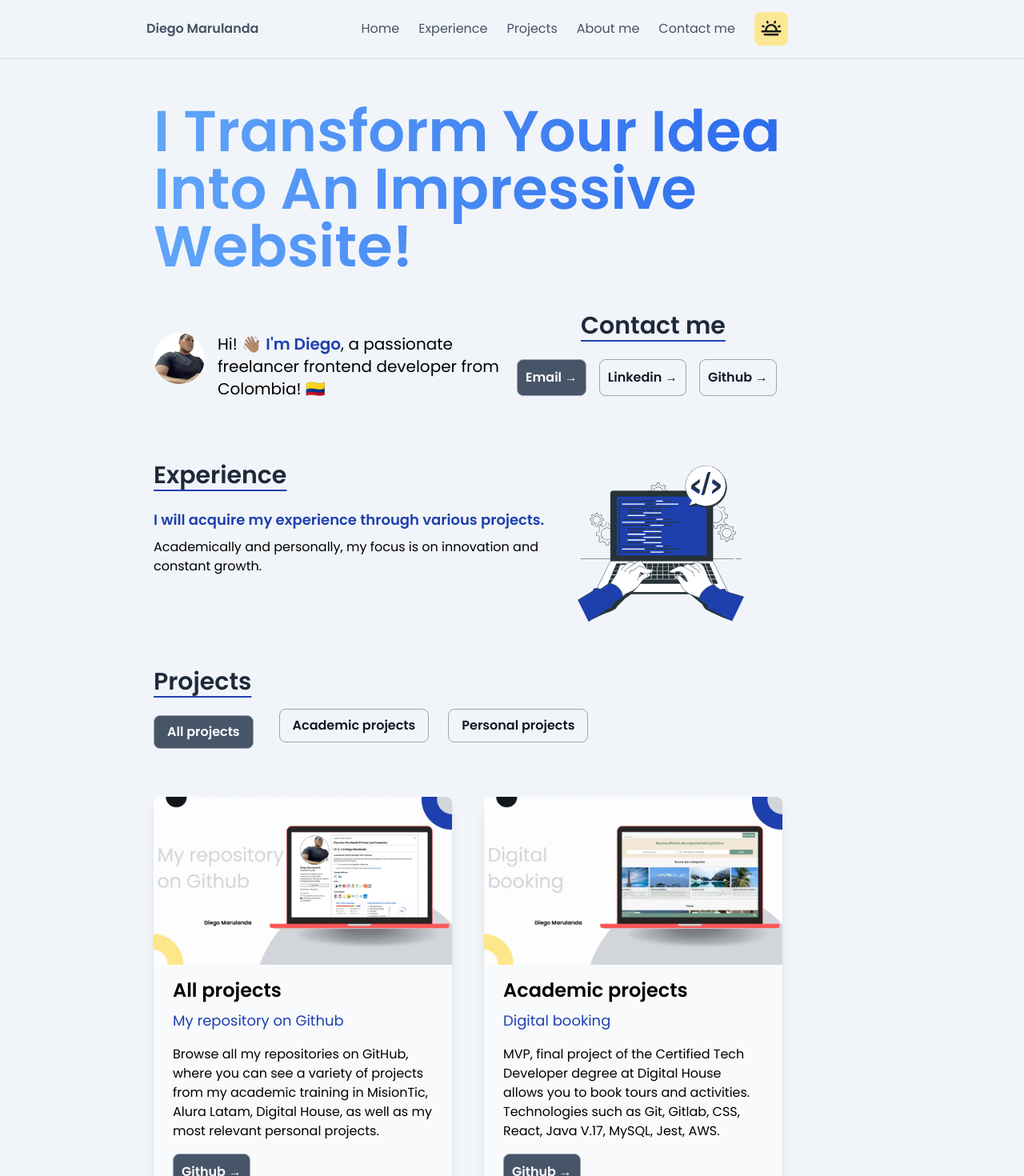
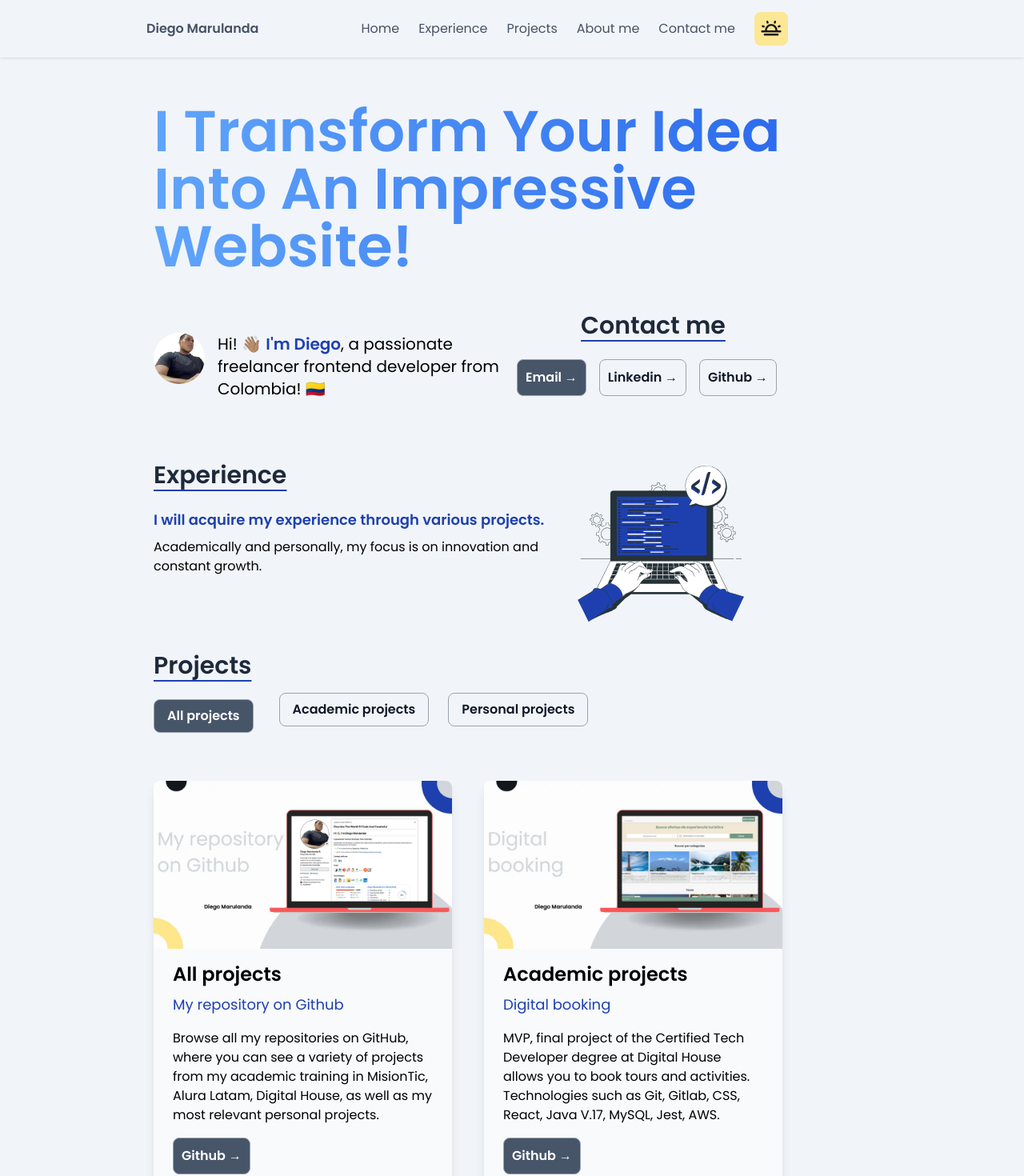
Before and after one commit to DiegoMarulandaB/Portfolio, a Next.js app: page / in a window 1280 px wide. Shown: the top 1470 px of the page at 80% size. Built offline with nearby package versions, Linux system fonts and the light colour scheme.

Commit message:
refactor: :sparkles: add new size

```diff
--- a/src/components/Projects/Projects.tsx
+++ b/src/components/Projects/Projects.tsx
@@ -5,7 +5,7 @@ import MenuButtonAllProjects from './MenuButtonAllProjects'
 
 const Projects: React.FC = () => {
   return (
-    <section id="projects" className="pt-28 mt-[-72px]">
+    <section id="projects" className="pt-28 mt-[-92px]">
       {/* <div className="max-w-screen-lg mx-auto px-4 sm:px-6 lg:px-8"> */}
       <div className="mx-auto lg:px-8 max-w-screen-lg sm:px-6">
         <div className="text-start justify-start">
```
